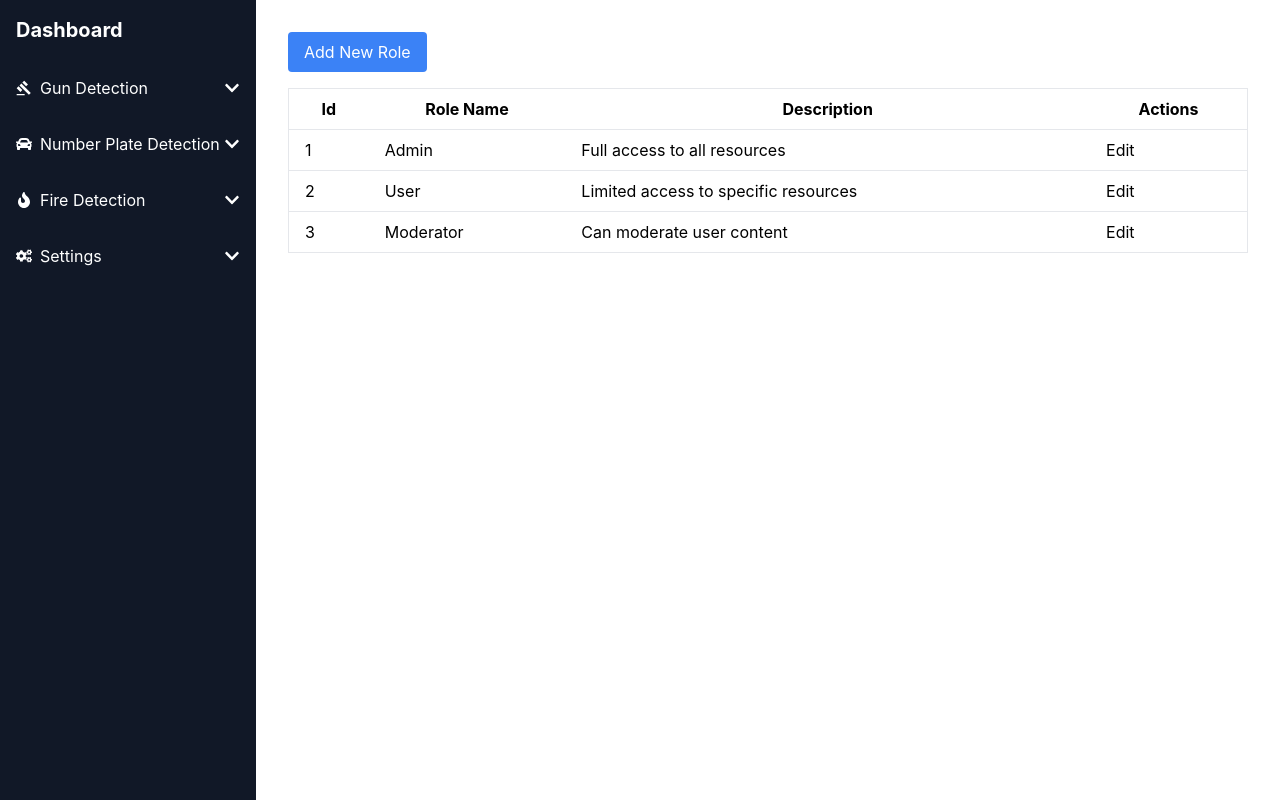
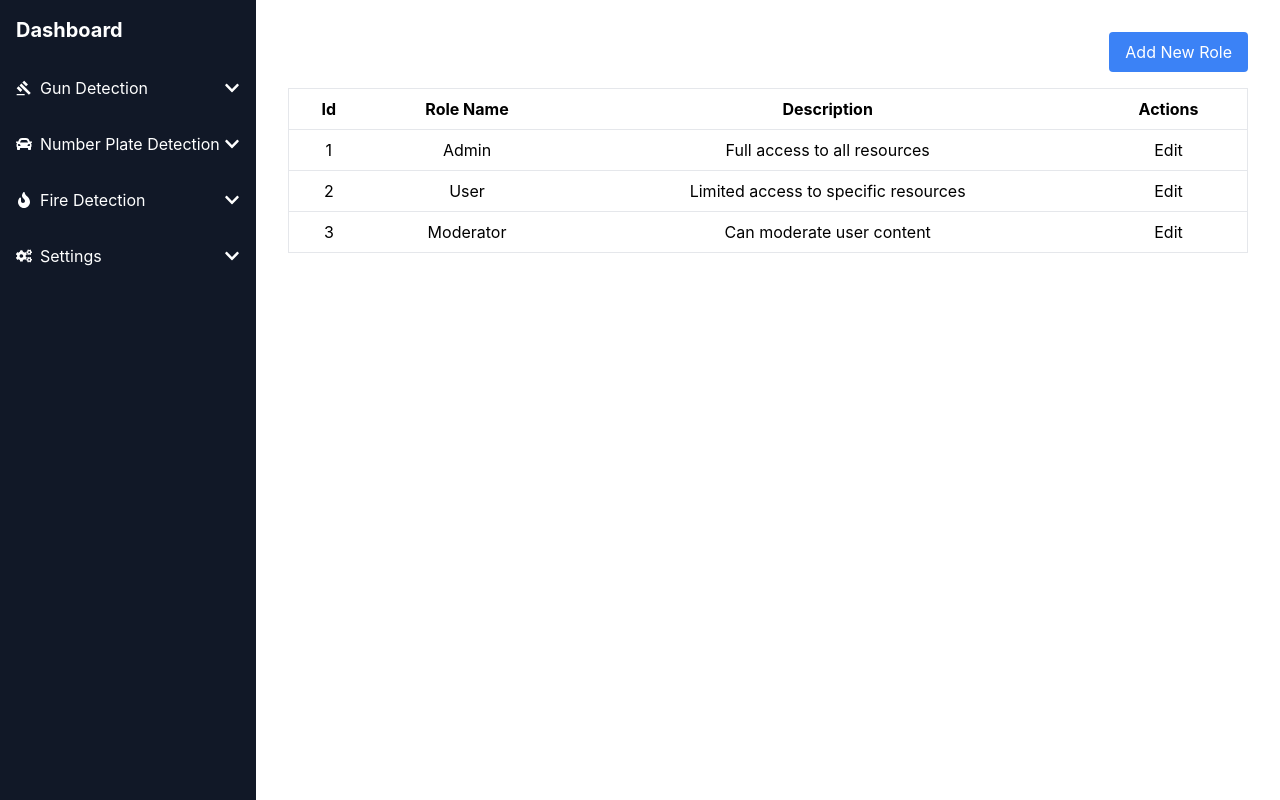
Before and after one commit to AkshayGhugare19/detection-web-app, a React (Create React App) app: page /settings/add-role in a window 1280 px wide. Built offline with nearby package versions, Linux system fonts and the light colour scheme.

Commit message:
layout issue fix

```diff
--- a/src/modules/fireDetectionTables/FireAnylitcsTable.js
+++ b/src/modules/fireDetectionTables/FireAnylitcsTable.js
@@ -13,9 +13,11 @@ const dummyData = [
 const FireAnalyticsTable = () => {
   return (
     <div className="p-4">
+        <div className='flex justify-end w-full'>
       <button className="mb-4 px-4 py-2 bg-blue-500 text-white rounded hover:bg-blue-600 focus:outline-none focus:ring-2 focus:ring-blue-600 focus:ring-opacity-50">
         Add New Entry
       </button>
+      </div>
       <table className="min-w-full bg-white border">
         <thead>
           <tr>
--- a/src/modules/fireDetectionTables/FireEventTables.js
+++ b/src/modules/fireDetectionTables/FireEventTables.js
@@ -13,9 +13,11 @@ const dummyData = [
 const FireEventTable = () => {
   return (
     <div className="p-4">
+      <div className='flex justify-end w-full'>
       <button className="mb-4 px-4 py-2 bg-blue-500 text-white rounded hover:bg-blue-600 focus:outline-none focus:ring-2 focus:ring-blue-600 focus:ring-opacity-50">
         Add New Entry
       </button>
+      </div>
       <table className="min-w-full bg-white border">
         <thead>
           <tr>
--- a/src/modules/gunDetectionTables/GunAnylitcsTable.js
+++ b/src/modules/gunDetectionTables/GunAnylitcsTable.js
@@ -13,9 +13,11 @@ const dummyData = [
 const GunAnalyticsTable = () => {
   return (
     <div className="p-4">
+      <div className='flex justify-end w-full'>
       <button className="mb-4 px-4 py-2 bg-blue-500 text-white rounded hover:bg-blue-600 focus:outline-none focus:ring-2 focus:ring-blue-600 focus:ring-opacity-50">
         Add New Entry
       </button>
+      </div>
       <table className="min-w-full bg-white border">
         <thead>
           <tr>
--- a/src/modules/gunDetectionTables/GunEventTables.js
+++ b/src/modules/gunDetectionTables/GunEventTables.js
@@ -12,9 +12,11 @@ const dummyData = [
 const GunEventTable = () => {
   return (
     <div className="p-4">
+      <div className='flex justify-end w-full'>
       <button className="mb-4 px-4 py-2 bg-blue-500 text-white rounded hover:bg-blue-600 focus:outline-none focus:ring-2 focus:ring-blue-600 focus:ring-opacity-50">
         Add New Entry
       </button>
+      </div>
       <table className="min-w-full bg-white border">
         <thead>
           <tr>
--- a/src/modules/numberPlateDetectionTables/NumberPlateAnylitcsTable.js
+++ b/src/modules/numberPlateDetectionTables/NumberPlateAnylitcsTable.js
@@ -13,9 +13,11 @@ const dummyData = [
 const  NumberPlateAnylitcsTable =()=> {
   return (
     <div className="p-4">
+        <div className='flex justify-end w-full'>
       <button className="mb-4 px-4 py-2 bg-blue-500 text-white rounded hover:bg-blue-600 focus:outline-none focus:ring-2 focus:ring-blue-600 focus:ring-opacity-50">
         Add New Entry
       </button>
+      </div>
       <table className="min-w-full bg-white border">
         <thead>
           <tr>
--- a/src/modules/numberPlateDetectionTables/NumberPlateEventTables.js
+++ b/src/modules/numberPlateDetectionTables/NumberPlateEventTables.js
@@ -13,9 +13,11 @@ const dummyData = [
 const  NumberPlateEventTable =()=> {
   return (
     <div className="p-4">
+        <div className='flex justify-end w-full'>
       <button className="mb-4 px-4 py-2 bg-blue-500 text-white rounded hover:bg-blue-600 focus:outline-none focus:ring-2 focus:ring-blue-600 focus:ring-opacity-50">
         Add New Entry
       </button>
+      </div>
       <table className="min-w-full bg-white border">
         <thead>
           <tr>
--- a/src/modules/settings/addRole.js
+++ b/src/modules/settings/addRole.js
@@ -11,9 +11,11 @@ const dummyData = [
 const RoleTable = () => {
   return (
     <div className="p-4">
+        <div className='flex justify-end w-full'>
       <button className="mb-4 px-4 py-2 bg-blue-500 text-white rounded hover:bg-blue-600 focus:outline-none focus:ring-2 focus:ring-blue-600 focus:ring-opacity-50">
         Add New Role
       </button>
+      </div>
       <table className="min-w-full bg-white border">
         <thead>
           <tr>
@@ -26,10 +28,10 @@ const RoleTable = () => {
         <tbody>
           {dummyData.map((item) => (
             <tr key={item.id}>
-              <td className="py-2 px-4 border-b">{item.id}</td>
-              <td className="py-2 px-4 border-b">{item.roleName}</td>
-              <td className="py-2 px-4 border-b">{item.description}</td>
-              <td className="py-2 px-4 border-b">{item.actions}</td>
+              <td className="py-2 px-4 border-b text-center">{item.id}</td>
+              <td className="py-2 px-4 border-b text-center">{item.roleName}</td>
+              <td className="py-2 px-4 border-b text-center">{item.description}</td>
+              <td className="py-2 px-4 border-b text-center">{item.actions}</td>
             </tr>
           ))}
         </tbody>
--- a/src/modules/settings/camerasTable.js
+++ b/src/modules/settings/camerasTable.js
@@ -21,12 +21,14 @@ const CamerasTable = () => {
 
   return (
     <div className="p-4">
+        <div className='flex justify-end w-full'>
       <button
         onClick={() => setIsModalOpen(true)}
         className="mb-4 px-4 py-2 bg-blue-500 text-white rounded hover:bg-blue-600 focus:outline-none focus:ring-2 focus:ring-blue-600 focus:ring-opacity-50"
       >
         Add New Entry
       </button>
+      </div>
       <table className="min-w-full bg-white border">
         <thead>
           <tr>
--- a/src/modules/settings/userTable.js
+++ b/src/modules/settings/userTable.js
@@ -11,9 +11,11 @@ const dummyData = [
 const UserTable = () => {
   return (
     <div className="p-4">
+        <div className='flex justify-end w-full'>
       <button className="mb-4 px-4 py-2 bg-blue-500 text-white rounded hover:bg-blue-600 focus:outline-none focus:ring-2 focus:ring-blue-600 focus:ring-opacity-50">
         Add New User
       </button>
+      </div>
       <table className="min-w-full bg-white border">
         <thead>
           <tr>
@@ -26,10 +28,10 @@ const UserTable = () => {
         <tbody>
           {dummyData.map((item) => (
             <tr key={item.id}>
-              <td className="py-2 px-4 border-b">{item.id}</td>
-              <td className="py-2 px-4 border-b">{item.name}</td>
-              <td className="py-2 px-4 border-b">{item.email}</td>
-              <td className="py-2 px-4 border-b">{item.role}</td>
+              <td className="py-2 px-4 border-b text-center">{item.id}</td>
+              <td className="py-2 px-4 border-b text-center">{item.name}</td>
+              <td className="py-2 px-4 border-b text-center">{item.email}</td>
+              <td className="py-2 px-4 border-b text-center">{item.role}</td>
             </tr>
           ))}
         </tbody>
```
